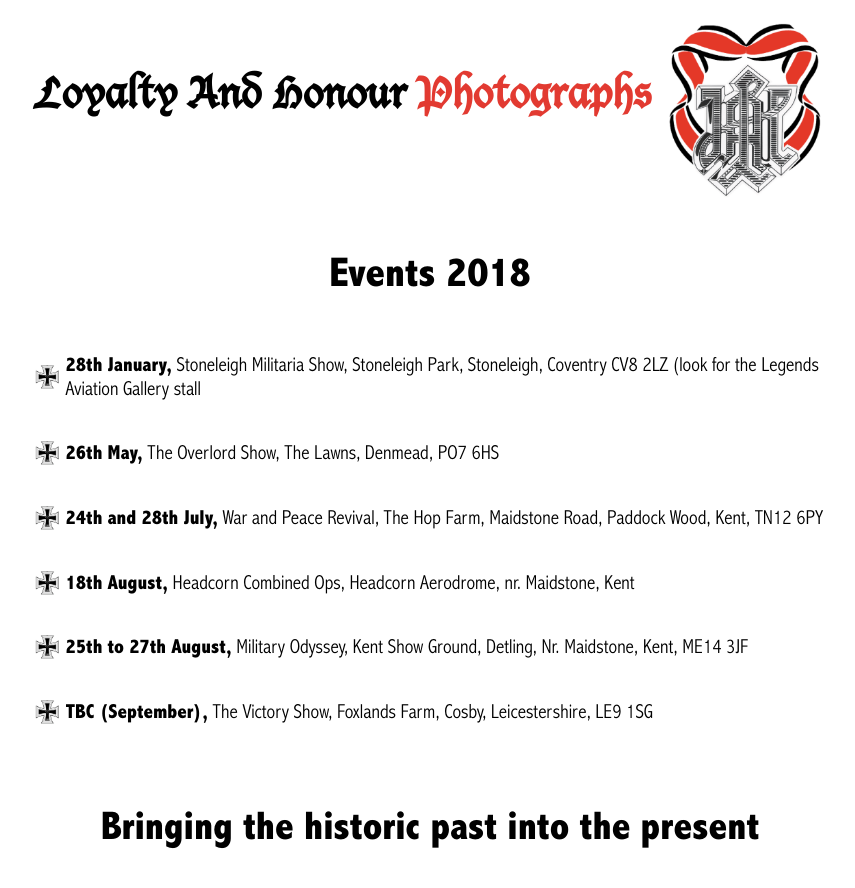
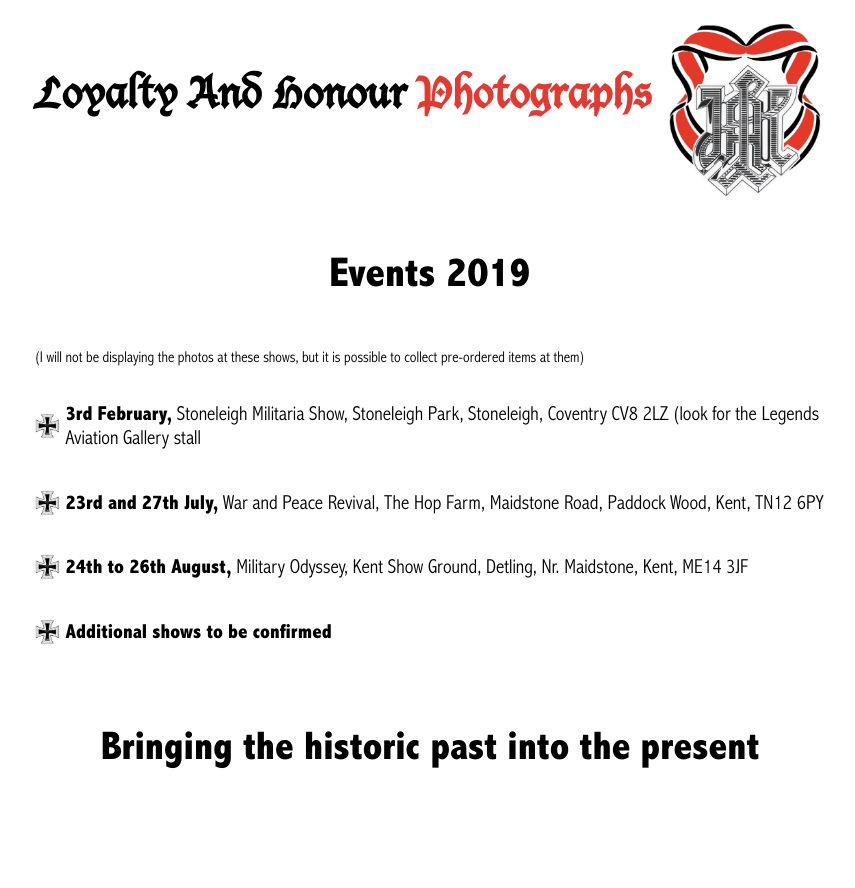
Before and after one commit to lahphotographs/lahphotographs.github.com, a Jekyll site: the page built from shows.md, in a window 1280 px wide. Shown: the top 888 px of the page, without its empty margins (210-1065 px from the left). Built offline with Jekyll 4.4.1, drawn with Linux system fonts in a browser that asks for light colours.

Commit message:
Update shows.md

```diff
--- a/shows.md
+++ b/shows.md
@@ -1,16 +1,15 @@
 ---
 layout: page
-title: Events 2018
+title: Events 2019
 permalink: /shows.html
 ---
 
 <nav id="events">
+  <p>(I will not be displaying the photos at these shows, but it is possible to collect pre-ordered items at them)</p>
   <ul class="over">
-    <li><span>28th January,</span> Stoneleigh Militaria Show, Stoneleigh Park, Stoneleigh, Coventry CV8 2LZ (look for the Legends Aviation Gallery stall</li>
-    <li><span>26th May,</span> The Overlord Show, The Lawns, Denmead, PO7 6HS</li>
-    <li><span>24th and 28th July,</span> War and Peace Revival, The Hop Farm, Maidstone Road, Paddock Wood, Kent, TN12 6PY</li>
-    <li><span>18th August,</span> Headcorn Combined Ops, Headcorn Aerodrome, nr. Maidstone, Kent</li>
-    <li><span>25th to 27th August,</span> Military Odyssey, Kent Show Ground, Detling, Nr. Maidstone, Kent, ME14 3JF</li>
-    <li><span>TBC (September),</span> The Victory Show, Foxlands Farm, Cosby, Leicestershire, LE9 1SG</li>
+    <li><span>3rd February,</span> Stoneleigh Militaria Show, Stoneleigh Park, Stoneleigh, Coventry CV8 2LZ (look for the Legends Aviation Gallery stall</li>
+    <li><span>23rd and 27th July,</span> War and Peace Revival, The Hop Farm, Maidstone Road, Paddock Wood, Kent, TN12 6PY</li>
+    <li><span>24th to 26th August,</span> Military Odyssey, Kent Show Ground, Detling, Nr. Maidstone, Kent, ME14 3JF</li>
+    <li><span>Additional shows to be confirmed</span></li>
   </ul>
 </nav>
```
